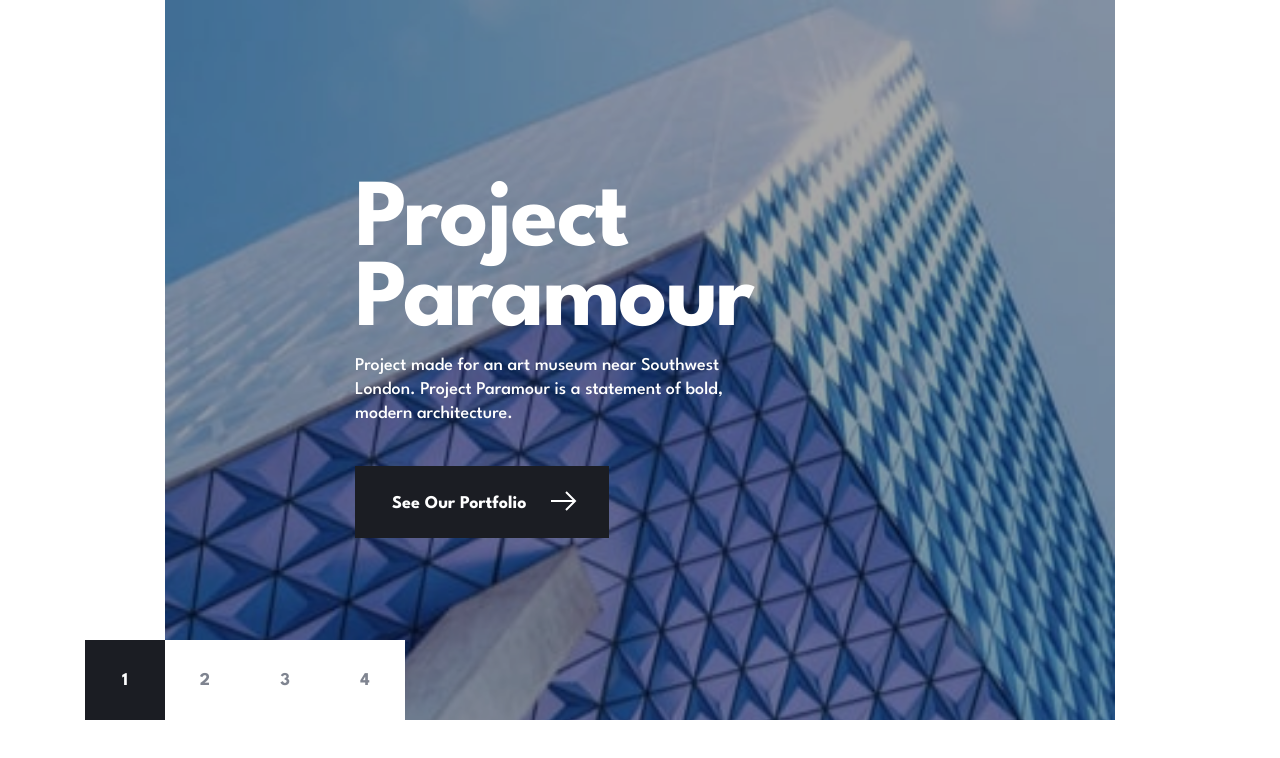
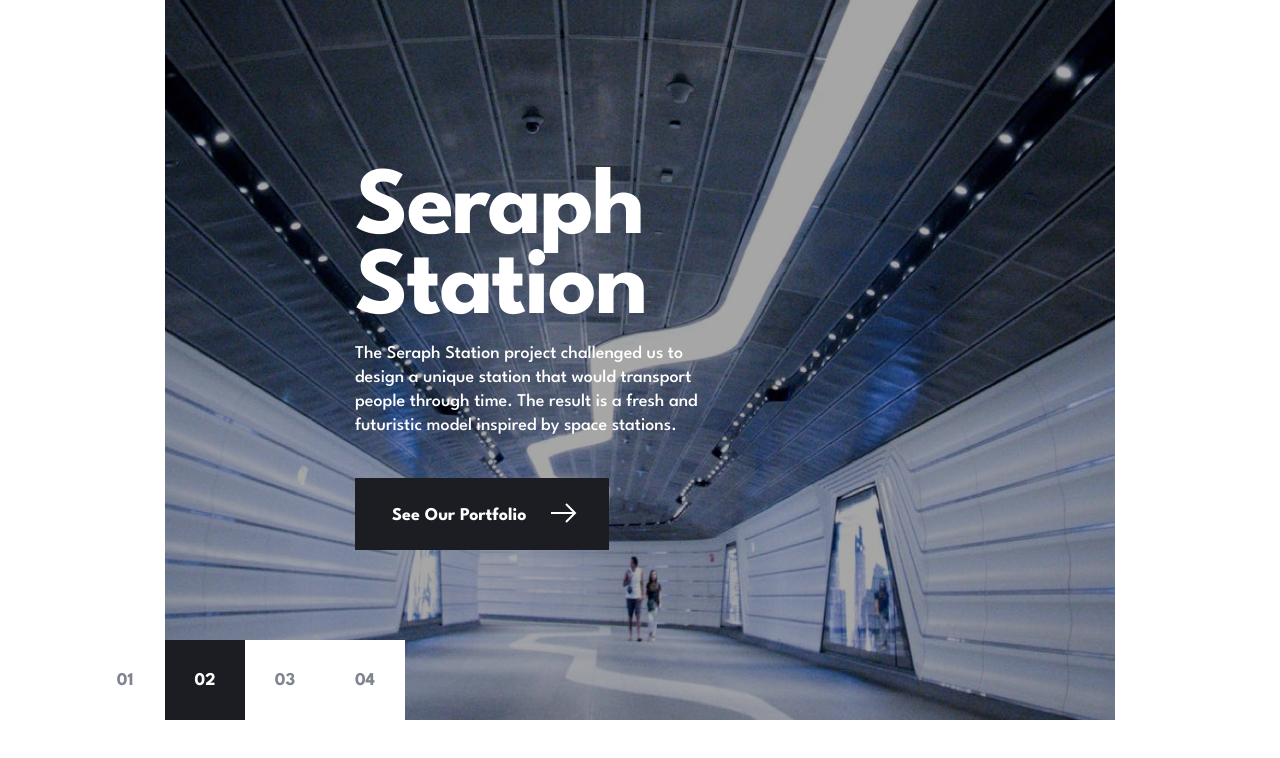
Before and after one commit to MarcinFiuk/arch-studio-multi-page-website, a React (Create React App) app: page / in a window 1280 px wide. Shown: the top 758 px of the page. Built offline with nearby package versions, Linux system fonts and the light colour scheme.

Commit message:
feat: slider finished

```diff
--- a/src/components/Hero/Hero.js
+++ b/src/components/Hero/Hero.js
@@ -1,34 +1,73 @@
 import styled from 'styled-components';
+import { useState } from 'react';
 
-import { useState } from 'react';
+import useInterval from '../../hooks/useInterval';
+import useMatchMedia from '../../hooks/useMatchMedia';
 import { data } from './hero-data';
+import IconArrow from './../icons/IconArrow';
 import {
     ButtonTemplate,
     HeadingL,
     Paragraph,
 } from './../../styles/style-template';
-import IconArrow from './../icons/IconArrow';
 
 function Hero() {
     const [actualElement, setActualElement] = useState(0);
-    const { title, description, photo } = data[actualElement];
+    const mobile = useMatchMedia('(max-width: 520px)');
+    const desktop = useMatchMedia('(min-width: 1024px)');
 
-    const photoPath = `/assets/home/mobile/image-hero-${photo}.jpg`;
+    const changeSlide = () => {
+        setActualElement((prev) => {
+            if (prev === 3) {
+                return 0;
+            }
+            return prev + 1;
+        });
+    };
+    useInterval(changeSlide, 4000, actualElement);
+    /* actualElement in useInterval reset the interval when slide is change manually*/
 
-    const buttons = data.map((element, index) => {
+    const movePictureHandler = (index) => {
+        setActualElement(index);
+    };
+
+    const buttons = data.map((_, index) => {
+        const photoNr = index + 1;
+        const paddedPhotoNr = photoNr.toString().padStart(2, 0);
+
         return (
             <NavigationButtons
                 data-id={index}
-                key={element.id}
+                key={index}
                 active={actualElement === index}
+                onClick={() => movePictureHandler(index)}
             >
-                {element.id}
+                {paddedPhotoNr}
             </NavigationButtons>
         );
     });
-    return (
-        <Wrapper>
-            <ContentWrapper>
+    const findPhotoSize = () => {
+        let photoSize;
+        if (mobile && !desktop) {
+            photoSize = 'mobile';
+        }
+        if (!mobile && !desktop) {
+            photoSize = 'tablet';
+        }
+        if (!mobile && desktop) {
+            photoSize = 'desktop';
+        }
+        return photoSize;
+    };
+
+    const slides = data.map((element) => {
+        const { id, title, description, photo } = element;
+
+        const photoSize = findPhotoSize();
+
+        const photoPath = `/assets/home/${photoSize}/image-hero-${photo}.jpg`;
+        return (
+            <IndividualElement key={id} howMuchTranslate={actualElement * 100}>
                 <img src={photoPath} alt={title} />
                 <ImgMask />
 
@@ -42,13 +81,16 @@ function Hero() {
                         </span>
                     </ButtonTemplate>
                 </Info>
-            </ContentWrapper>
+            </IndividualElement>
+        );
+    });
+    return (
+        <Wrapper>
+            <ContentWrapper> {slides}</ContentWrapper>
             <ButtonsWrapper>{buttons}</ButtonsWrapper>
         </Wrapper>
     );
 }
-
-//NOTE: add filter to photo
 
 const parentPaddingToRemove = '32px';
 
@@ -61,17 +103,26 @@ const Wrapper = styled.div`
         margin-inline: 0;
         width: 100%;
     }
-    @media (min-width: 1280px) {
-    }
 `;
 
 const ContentWrapper = styled.div`
+    display: flex;
     overflow: hidden;
+    align-items: center;
+`;
+
+const IndividualElement = styled.div`
+    flex-shrink: 0;
+    position: relative;
+    width: 100%;
     height: 560px;
     background-color: var(--mediumGrey);
+    transition: transform 0.5s linear;
+    transform: ${({ howMuchTranslate }) => `translateX(-${howMuchTranslate}%)`};
 
     img {
         width: 100%;
+        height: 100%;
     }
 
     @media (min-width: 768px) {
--- /dev/null
+++ b/src/hooks/useInterval.js
@@ -0,0 +1,22 @@
+import { useEffect, useRef } from 'react';
+
+function useInterval(callback, delay, additionalDependency) {
+    const callbackRef = useRef(callback);
+
+    useEffect(() => {
+        callbackRef.current = callback;
+    }, [callback]);
+
+    useEffect(() => {
+        function startInterval() {
+            callbackRef.current();
+        }
+
+        if (delay !== null) {
+            let id = setInterval(startInterval, delay);
+            return () => clearInterval(id);
+        }
+    }, [delay, additionalDependency]);
+}
+
+export default useInterval;
--- /dev/null
+++ b/src/hooks/useMatchMedia.js
@@ -0,0 +1,24 @@
+import { useState, useEffect } from 'react';
+
+function useMatchMedia(mediaQueryString) {
+    const [mediaQueryList, setMediaQueryList] = useState(null);
+    const [isMatch, setIsMatch] = useState(false);
+
+    const listenToChange = (e) => {
+        setIsMatch(e.matches);
+    };
+
+    useEffect(() => {
+        const list = window.matchMedia(mediaQueryString);
+        setMediaQueryList(list);
+        setIsMatch(list.matches);
+    }, [mediaQueryString]);
+
+    if (mediaQueryList) {
+        mediaQueryList.addEventListener('change', listenToChange);
+    }
+
+    return isMatch;
+}
+
+export default useMatchMedia;
```
Also changed, not shown: 1 other file (tests, documents, lock files or other folders).
